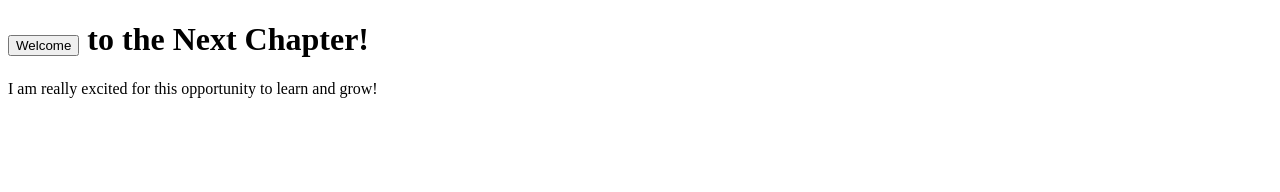
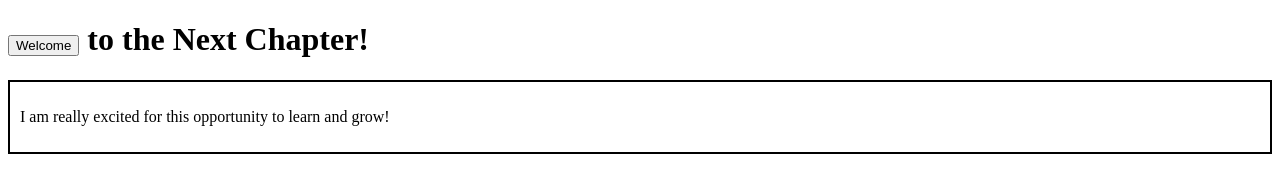
Before and after one commit to lopezclarissa2021/HelloFellowPeers, a plain HTML site: page index.html in a window 1280 px wide. Drawn offline with Linux system fonts and the light colour scheme.

Commit message:
added box

```diff
--- a/index.html
+++ b/index.html
@@ -9,7 +9,9 @@
 
 <body>
   <h1><button id="welcomeBtn" onclick="welcomeMessage()">Welcome</button> to the Next Chapter!</h1>
+  <div style="border: 2px solid black; padding: 10px;">
   <p>I am really excited for this opportunity to learn and grow!</p>
+  </div>
 </body>
 
 
```
